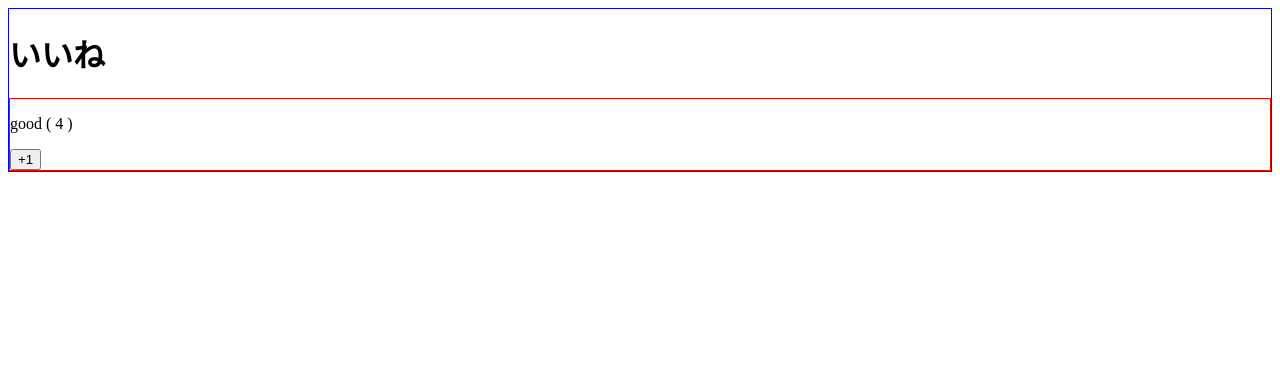
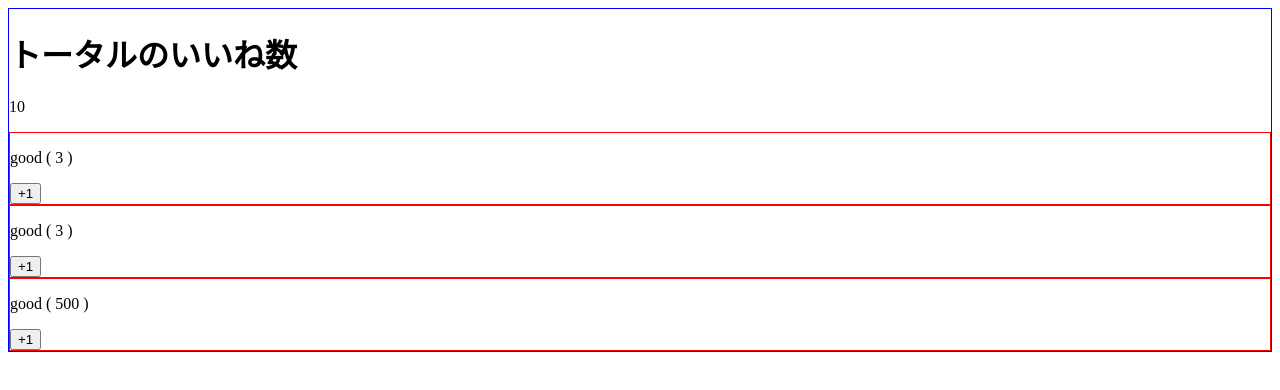
Before and after one commit to cb-higami/vue-practice, a Vue app in the folder udemy-vue.js/: page / in a window 1280 px wide. Shown: the top 390 px of the page. Built offline with nearby package versions, Linux system fonts and the light colour scheme.

Commit message:
Transfer data from parent to child

```diff
--- a/udemy-vue.js/src/App.vue
+++ b/udemy-vue.js/src/App.vue
@@ -1,7 +1,12 @@
 <template>
   <div>
     <LikeHeaderTag></LikeHeaderTag>
-    <LikeNumber></LikeNumber>
+    <p>{{ number }}</p>
+    <LikeNumber :total-number="6"></LikeNumber>
+    <LikeNumber :totalNumber="6"></LikeNumber>
+    <LikeNumber ></LikeNumber>
+
+
 
   </div>
 </template>
@@ -11,6 +16,11 @@ import likeH from './components/LikeHeader.vue';
 
 export default {
   //APP.vue 内で使用するコンポーネントを記載（ローカル登録）
+  data() {
+    return {
+      number: 10
+    }
+  },
   components: {
     LikeHeaderTag : likeH,
   }
--- a/udemy-vue.js/src/components/LikeHeader.vue
+++ b/udemy-vue.js/src/components/LikeHeader.vue
@@ -1,3 +1,3 @@
 <template>
-    <h1>いいね</h1>
+    <h1>トータルのいいね数</h1>
 </template>
--- a/udemy-vue.js/src/components/LikeNumber.vue
+++ b/udemy-vue.js/src/components/LikeNumber.vue
@@ -1,21 +1,24 @@
 <template>
   <div>
 
-    <p>good ( {{ number }} )</p>
+    <p>good ( {{ totalNumber / 2 }} )</p>
     <button @click="increment">+1</button>
   </div>
 </template>
 
 <script>
 export default {
-  data: function() {
-    return {
-      number : 4
+  // 親コンポーネントから子への受け取りデータ名定義
+  // props : ["totalNumber"],（これでもOK）
+  props : {
+    totalNumber: {
+      type : Number,
+      default : 1000
     }
   },
   methods: {
     increment() {
-      this.number = this.number +1 ;
+      // this.number = this.number +1 ;
     }
   }
 }
```
Also changed, not shown: 1 other file (tests, documents, lock files or other folders).
